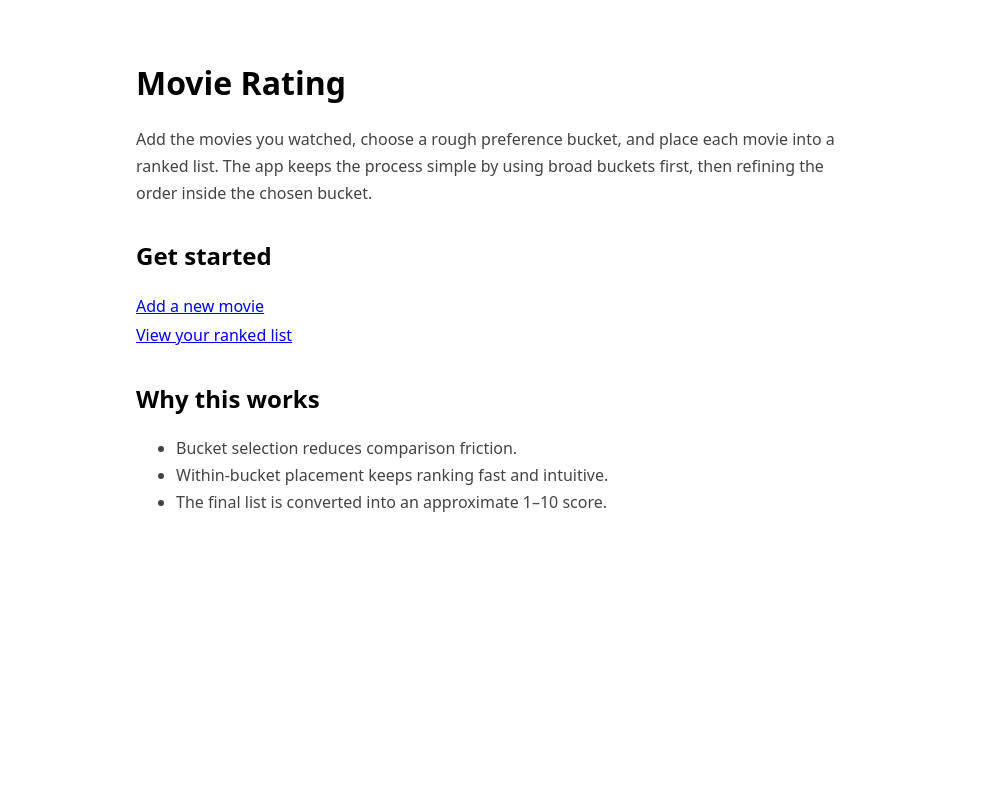
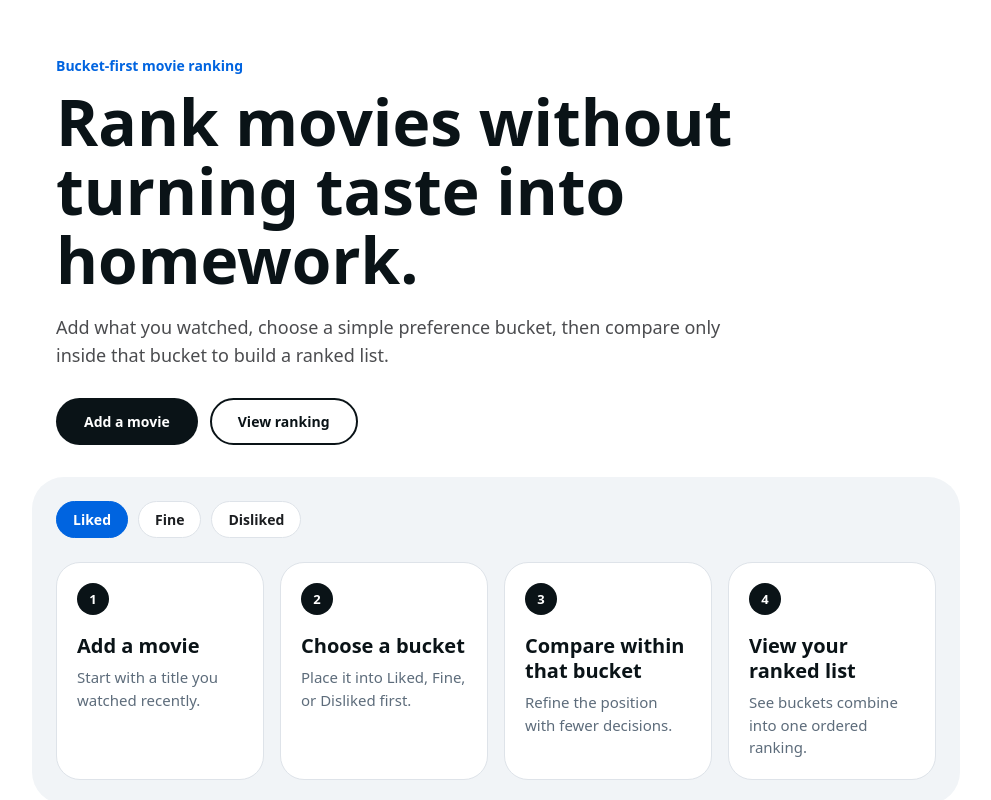
Before and after one commit to sophiasuebeen/movie-rating, a React (Vite) app in the folder client/: page / in a window 1280 px wide. Shown: the top 800 px of the page, without its empty margins (144-1135 px from the left). Built offline with nearby package versions, Linux system fonts and the light colour scheme; the HTML template or start-up script is replaced by a standard one.

Commit message:
style: polish homepage with bucket-first design direction

```diff
--- a/client/src/App.jsx
+++ b/client/src/App.jsx
@@ -1,32 +1,199 @@
 export default function App() {
+  const colors = {
+    canvas: '#ffffff',
+    surfaceSoft: '#f1f4f7',
+    inkDeep: '#0a1317',
+    ink: '#1c1e21',
+    slate: '#4b4c4f',
+    steel: '#5d6c7b',
+    hairlineSoft: '#dee3e9',
+    cobalt: '#0064e0',
+  };
+
+  const steps = [
+    {
+      number: '1',
+      title: 'Add a movie',
+      copy: 'Start with a title you watched recently.',
+    },
+    {
+      number: '2',
+      title: 'Choose a bucket',
+      copy: 'Place it into Liked, Fine, or Disliked first.',
+    },
+    {
+      number: '3',
+      title: 'Compare within that bucket',
+      copy: 'Refine the position with fewer decisions.',
+    },
+    {
+      number: '4',
+      title: 'View your ranked list',
+      copy: 'See buckets combine into one ordered ranking.',
+    },
+  ];
+
   return (
-    <main style={{ fontFamily: 'system-ui, sans-serif', padding: '2rem', maxWidth: 720, margin: '0 auto' }}>
-      <header>
-        <h1>Movie Rating</h1>
-        <p style={{ color: '#444', lineHeight: 1.7 }}>
-          Add the movies you watched, choose a rough preference bucket, and place each movie into a ranked list. The app keeps the process simple by using broad buckets first, then refining the order inside the chosen bucket.
+    <main
+      style={{
+        minHeight: '100vh',
+        background: colors.canvas,
+        color: colors.inkDeep,
+        fontFamily: 'system-ui, -apple-system, BlinkMacSystemFont, "Segoe UI", sans-serif',
+        padding: '48px 20px',
+      }}
+    >
+      <header style={{ maxWidth: 880, margin: '0 auto 32px' }}>
+        <p
+          style={{
+            color: colors.cobalt,
+            fontSize: 14,
+            fontWeight: 700,
+            margin: '0 0 12px',
+          }}
+        >
+          Bucket-first movie ranking
         </p>
+        <h1
+          style={{
+            fontSize: 'clamp(40px, 8vw, 64px)',
+            fontWeight: 600,
+            letterSpacing: 0,
+            lineHeight: 1.08,
+            margin: 0,
+            maxWidth: 760,
+          }}
+        >
+          Rank movies without turning taste into homework.
+        </h1>
+        <p
+          style={{
+            color: colors.slate,
+            fontSize: 18,
+            lineHeight: 1.55,
+            margin: '20px 0 0',
+            maxWidth: 680,
+          }}
+        >
+          Add what you watched, choose a simple preference bucket, then compare only inside that bucket to build a ranked list.
+        </p>
+
+        <nav style={{ display: 'flex', flexWrap: 'wrap', gap: 12, marginTop: 28 }}>
+          <a
+            href="/add-movie"
+            style={{
+              background: colors.inkDeep,
+              borderRadius: 100,
+              color: colors.canvas,
+              display: 'inline-block',
+              fontSize: 14,
+              fontWeight: 700,
+              padding: '14px 28px',
+              textDecoration: 'none',
+            }}
+          >
+            Add a movie
+          </a>
+          <a
+            href="/ranking"
+            style={{
+              background: 'transparent',
+              border: `2px solid ${colors.inkDeep}`,
+              borderRadius: 100,
+              color: colors.inkDeep,
+              display: 'inline-block',
+              fontSize: 14,
+              fontWeight: 700,
+              padding: '12px 26px',
+              textDecoration: 'none',
+            }}
+          >
+            View ranking
+          </a>
+        </nav>
       </header>
 
-      <section style={{ marginTop: '2rem' }}>
-        <h2>Get started</h2>
-        <ul style={{ listStyle: 'none', padding: 0, lineHeight: 1.8 }}>
-          <li>
-            <a href="/add-movie">Add a new movie</a>
-          </li>
-          <li>
-            <a href="/ranking">View your ranked list</a>
-          </li>
-        </ul>
+      <section
+        style={{
+          background: colors.surfaceSoft,
+          borderRadius: 32,
+          margin: '0 auto',
+          maxWidth: 880,
+          padding: 24,
+        }}
+      >
+        <div style={{ display: 'flex', flexWrap: 'wrap', gap: 10, marginBottom: 24 }}>
+          {['Liked', 'Fine', 'Disliked'].map((bucket, index) => (
+            <span
+              key={bucket}
+              style={{
+                background: index === 0 ? colors.cobalt : colors.canvas,
+                border: index === 0 ? `1px solid ${colors.cobalt}` : `1px solid ${colors.hairlineSoft}`,
+                borderRadius: 100,
+                color: index === 0 ? colors.canvas : colors.ink,
+                fontSize: 14,
+                fontWeight: 700,
+                padding: '8px 16px',
+              }}
+            >
+              {bucket}
+            </span>
+          ))}
+        </div>
+
+        <div
+          style={{
+            display: 'grid',
+            gap: 16,
+            gridTemplateColumns: 'repeat(auto-fit, minmax(180px, 1fr))',
+          }}
+        >
+          {steps.map((step) => (
+            <article
+              key={step.number}
+              style={{
+                background: colors.canvas,
+                border: `1px solid ${colors.hairlineSoft}`,
+                borderRadius: 24,
+                padding: 20,
+              }}
+            >
+              <span
+                style={{
+                  alignItems: 'center',
+                  background: colors.inkDeep,
+                  borderRadius: '50%',
+                  color: colors.canvas,
+                  display: 'inline-flex',
+                  fontSize: 13,
+                  fontWeight: 700,
+                  height: 32,
+                  justifyContent: 'center',
+                  width: 32,
+                }}
+              >
+                {step.number}
+              </span>
+              <h2 style={{ fontSize: 20, lineHeight: 1.25, margin: '18px 0 8px' }}>{step.title}</h2>
+              <p style={{ color: colors.steel, fontSize: 15, lineHeight: 1.5, margin: 0 }}>{step.copy}</p>
+            </article>
+          ))}
+        </div>
       </section>
 
-      <section style={{ marginTop: '2rem' }}>
-        <h2>Why this works</h2>
-        <ul style={{ color: '#444', lineHeight: 1.7 }}>
-          <li>Bucket selection reduces comparison friction.</li>
-          <li>Within-bucket placement keeps ranking fast and intuitive.</li>
-          <li>The final list is converted into an approximate 1–10 score.</li>
-        </ul>
+      <section style={{ maxWidth: 880, margin: '32px auto 0' }}>
+        <div
+          style={{
+            border: `1px solid ${colors.hairlineSoft}`,
+            borderRadius: 24,
+            padding: 24,
+          }}
+        >
+          <h2 style={{ fontSize: 24, lineHeight: 1.25, margin: '0 0 10px' }}>Why this stays simple</h2>
+          <p style={{ color: colors.slate, fontSize: 16, lineHeight: 1.6, margin: 0, maxWidth: 720 }}>
+            Bucket selection reduces comparison friction, and within-bucket placement keeps each decision focused. The result is a ranked list that feels useful before the app needs advanced scoring.
+          </p>
+        </div>
       </section>
     </main>
   );
```
